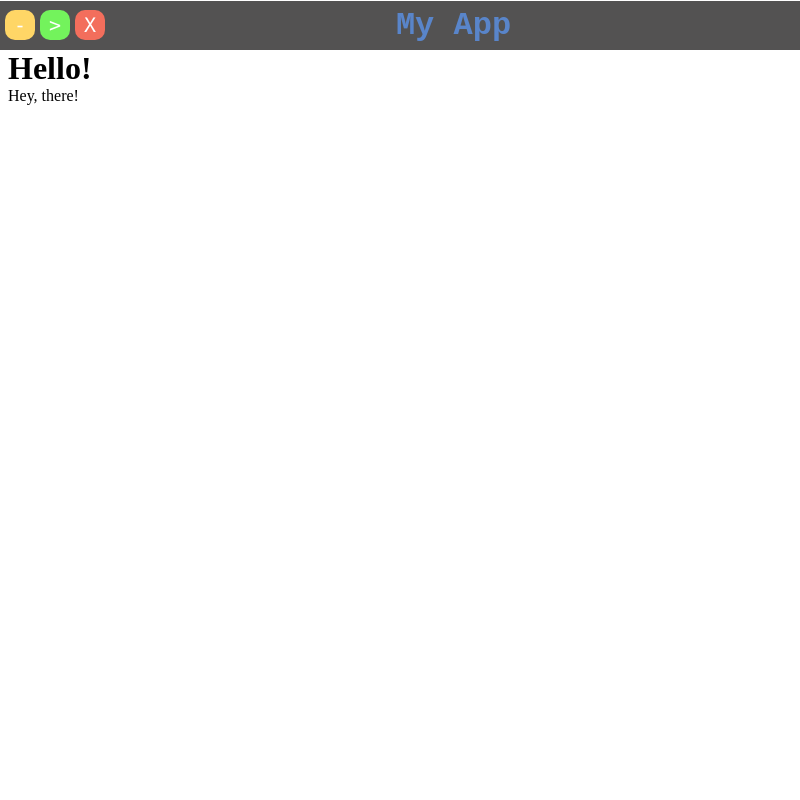
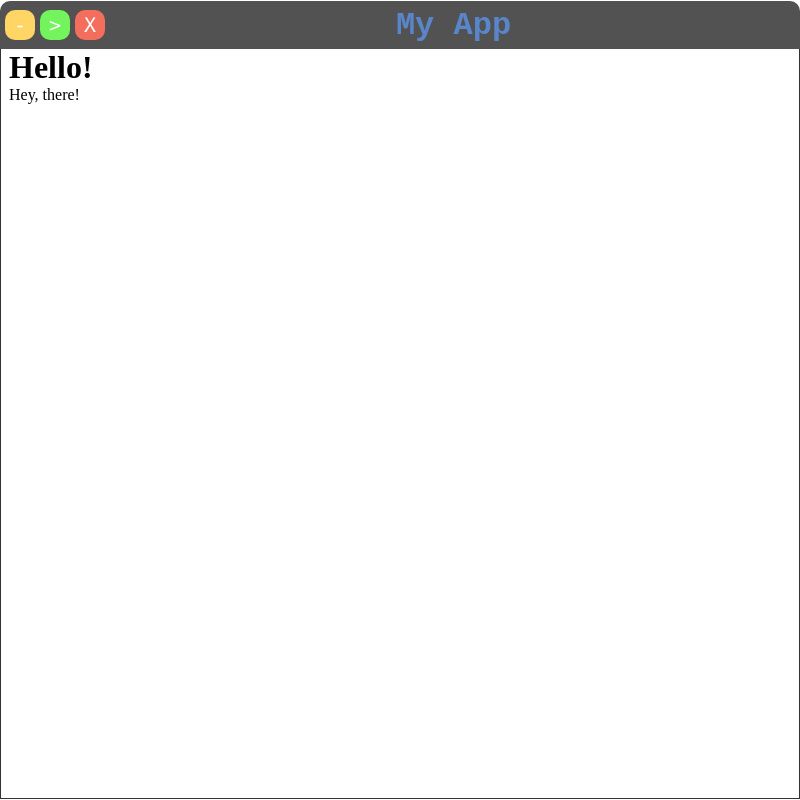
Before and after one commit to Battledash-2/ElectronTemplate, an Electron app: page public/index.html in a window 800 px wide. Drawn offline with Linux system fonts and the light colour scheme; no server answers.

Commit message:
Added Borders

```diff
--- a/public/main/style.css
+++ b/public/main/style.css
@@ -7,12 +7,15 @@
     left: 0;
     width: 107px;
     background: rgb(83, 82, 82);
-    height: calc(50px - 0.5px);
+    height: calc(50px - 1.5px);
     -webkit-user-select: none;
     -moz-user-select: none;
     user-select: none;
+    border-top-left-radius: 10px;
 }
 #tbar {
+    border-top-right-radius: 10px;
+
     width: calc(100vw - 107px);
     height: calc(50px - 0.5px);
 
@@ -35,8 +38,11 @@
     user-select: none;
 }
 #body {
-    height: calc(100vh - 50px);
-    width: 100vw;
+    height: calc(100vh - 51px);
+    margin-top: -1px;
+    border: 1px solid #333;
+    border-top: none;
+    width: calc(100vw - 2px);
     background: #fff;
     overflow: auto;
 }
```
